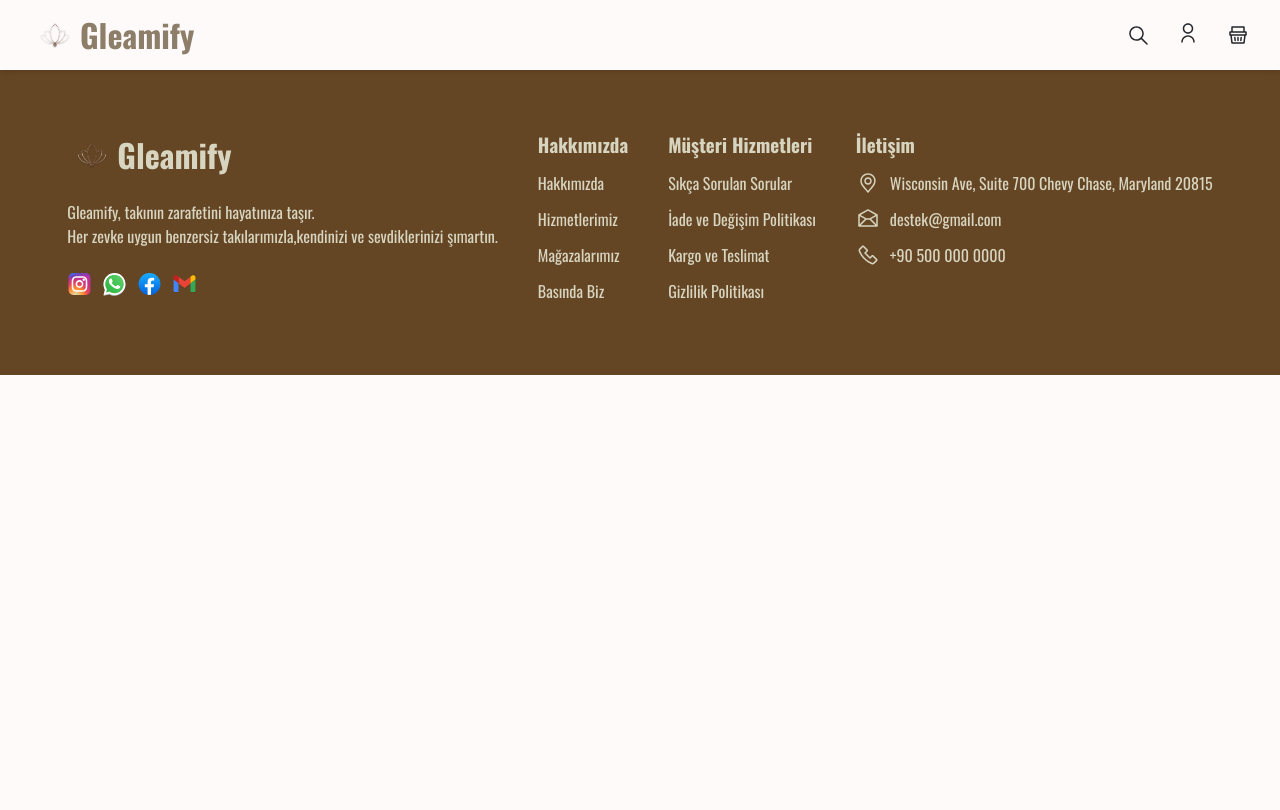
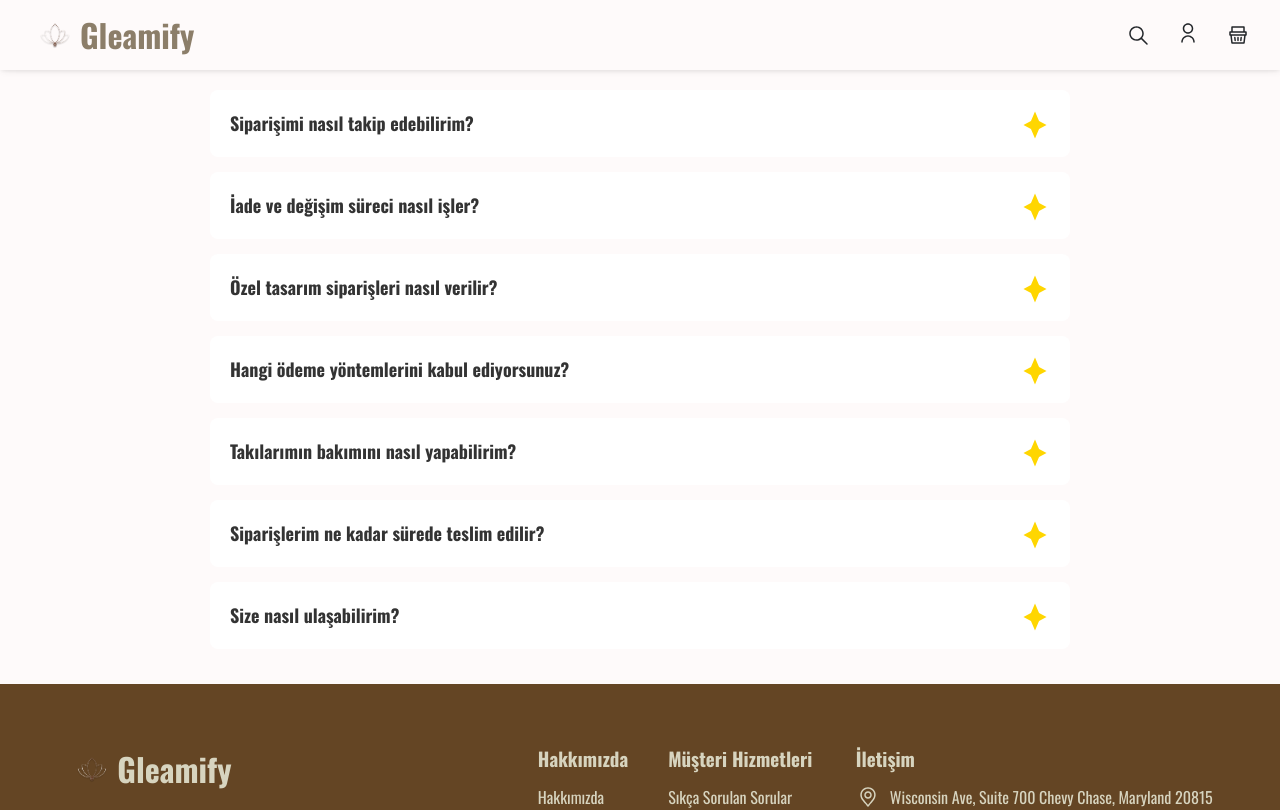
Before and after one commit to dogasvs/bitirme-projesi, a Next.js app: page /faq in a window 1280 px wide. Shown: the top 810 px of the page. Built offline with nearby package versions, Linux system fonts and the light colour scheme; no server answers.

Commit message:
FAQsa css eklendi

```diff
--- /dev/null
+++ b/app/faq/faq.css
@@ -0,0 +1,54 @@
+details summary {
+  list-style: none;
+}
+
+details summary::-webkit-details-marker {
+  display: none;
+}
+
+details summary::after {
+  content: "";
+}
+
+.faq svg {
+  cursor: pointer;
+  width: 30px;
+}
+
+.faq {
+  width: 80%;
+  max-width: 900px;
+  margin: 0 auto;
+  padding: 20px;
+}
+
+.faq details {
+  margin-bottom: 15px;
+  padding: 10px;
+  background-color: #ffffff;
+  border-radius: 8px;
+}
+
+.faq details summary {
+  font-size: 18px;
+  font-weight: bold;
+  color: #333;
+  cursor: pointer;
+  padding: 10px;
+  border-radius: 6px;
+}
+
+.faq details summary svg {
+  transition: transform 0.3s ease;
+  float: right;
+}
+
+.faq details[open] summary svg {
+  transform: rotate(180deg);
+}
+
+.faq details p {
+  font-size: 16px;
+  margin-left: 10px;
+  color: #555;
+}
--- a/app/faq/page.jsx
+++ b/app/faq/page.jsx
@@ -1,10 +1,48 @@
 import Footer from "@/components/footer";
 import Header from "@/components/header";
+import "./faq.css"
+import DiamondSvg from "@/svgs/diamond";
 
 export default function FAQ() {
   return (
-    <div className="faq">
+    <div className="faqContainer">
       <Header />
+      <div className="faq">
+        <details>
+          <summary>Siparişimi nasıl takip edebilirim?  <DiamondSvg /></summary>
+          <p>Siparişinizin durumu hakkında bilgi almak için hesabınıza giriş yaparak "Siparişlerim" sekmesini ziyaret edebilir veya size gönderilen <br /> takip numarasını kullanarak kargo firması üzerinden takip yapabilirsiniz.</p>
+        </details>
+
+        <details>
+          <summary>İade ve değişim süreci nasıl işler?  <DiamondSvg /></summary>
+          <p>Ürünlerimizi teslim aldıktan sonra 14 gün içerisinde iade veya değişim talebinde bulunabilirsiniz. <br /> Ürünlerin kullanılmamış ve orijinal ambalajında olması gerekmektedir. Daha fazla bilgi için "İade ve Değişim Politikası" sayfamızı inceleyebilirsiniz.</p>
+        </details>
+
+        <details>
+          <summary>Özel tasarım siparişleri nasıl verilir?  <DiamondSvg /></summary>
+          <p>Size özel tasarımlar oluşturmak için bizimle iletişime geçebilirsiniz. Taleplerinizi mağazalarımızda ya da online form aracılığıyla <br /> iletebilirsiniz. Tasarım sürecimiz, ihtiyaçlarınıza göre şekillenir ve size özgü bir ürün ortaya çıkar.</p>
+        </details>
+
+        <details>
+          <summary>Hangi ödeme yöntemlerini kabul ediyorsunuz?  <DiamondSvg /></summary>
+          <p>Kredi kartı, banka kartı, kapıda ödeme ve online ödeme sistemlerini kullanabilirsiniz. Ödeme seçeneklerimiz güvenli ve hızlıdır.</p>
+        </details>
+
+        <details>
+          <summary>Takılarımın bakımını nasıl yapabilirim?  <DiamondSvg /></summary>
+          <p>Takılarınızı uzun süre kullanabilmek için düzenli olarak temizleyin ve kimyasallardan uzak tutun. Daha detaylı bilgi ve profesyonel bakım <br /> için mağazalarımızı ziyaret edebilirsiniz.</p>
+        </details>
+
+        <details>
+          <summary>Siparişlerim ne kadar sürede teslim edilir?  <DiamondSvg /></summary>
+          <p>Siparişlerimiz genellikle 2-5 iş günü içerisinde teslim edilir. Özel tasarımlar ve kişiselleştirilmiş ürünler için teslimat süresi farklılık <br /> gösterebilir.</p>
+        </details>
+
+        <details>
+          <summary>Size nasıl ulaşabilirim? <DiamondSvg /></summary>
+          <p>Bizimle iletişim sayfamız üzerinden ya da mağazalarımızı ziyaret ederek kolayca iletişime geçebilirsiniz.</p>
+        </details>
+      </div>
       <Footer />
     </div>
   )
--- /dev/null
+++ b/svgs/diamond.jsx
@@ -0,0 +1,7 @@
+export default function DiamondSvg() {
+  return (
+    <svg xmlns="http://www.w3.org/2000/svg" fillRule="evenodd" strokeLinejoin="round" strokeMiterlimit="2" clipRule="evenodd" viewBox="0 0 500 500" id="star">
+      <path fill="#ffd600" d="M250,25L317.308,182.692L442.308,250L317.308,317.308L250,475L182.692,317.308L57.692,250L182.692,182.692L250,25Z"></path>
+    </svg>
+  )
+}
```
